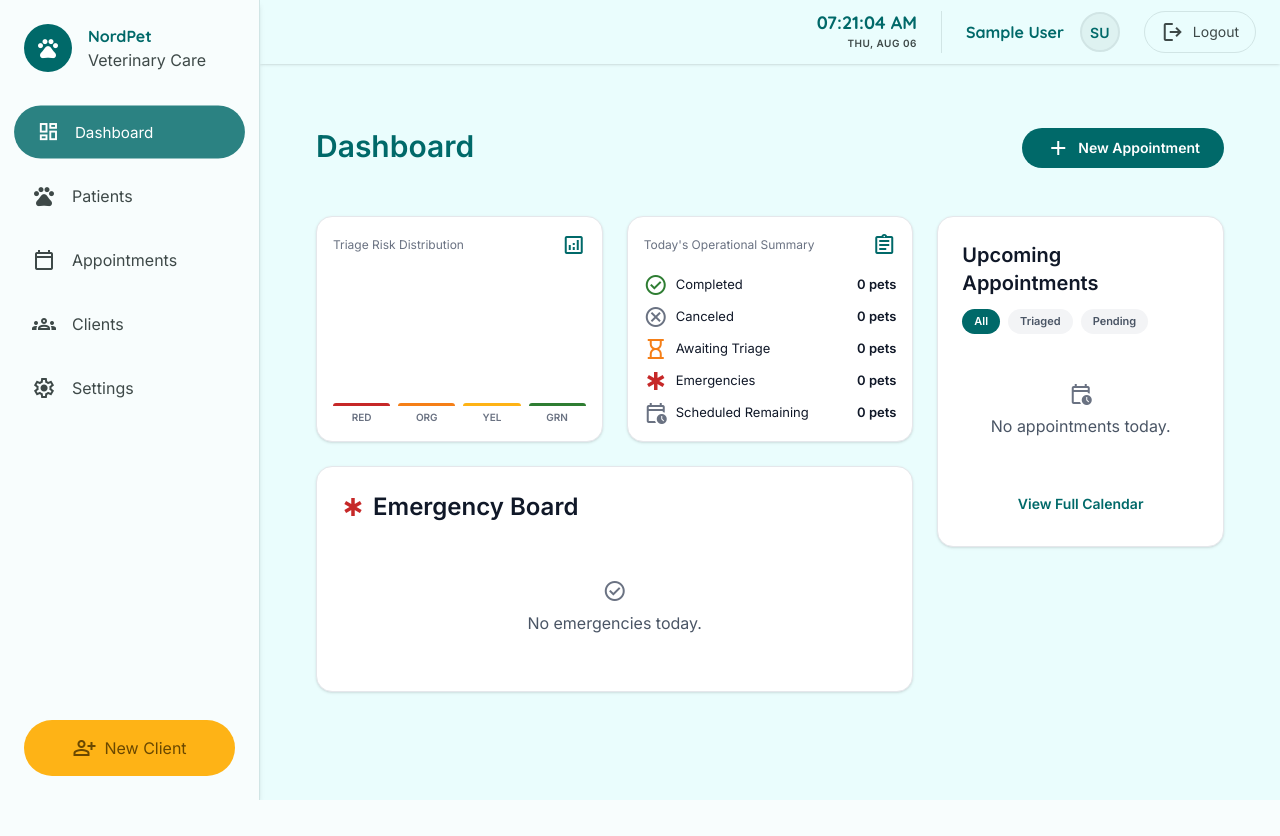
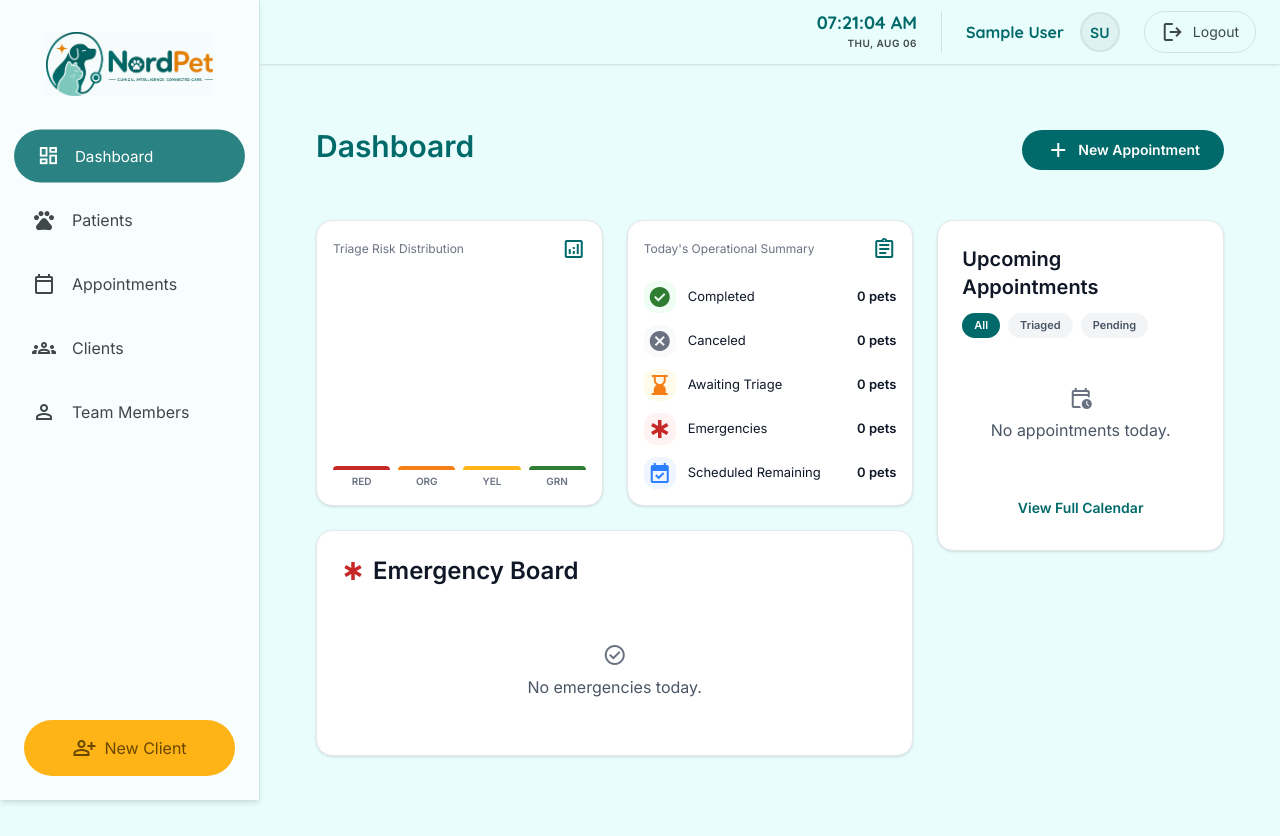
Before and after one commit to PratesB/nordpet-public, a Django app: page /dashboard/ in a window 1280 px wide. Before the commit the page ends 800 px from the top, so only its background shows below. Run offline with Django 5.2, Linux system fonts and the light colour scheme; the visitor is signed in with stand-in values (Sample User, id 1); data that the repository does not hold is empty; style sheets or scripts are compiled from the project's sources; parts of the project's set-up code (start-up, migrations or seed data) failed here and were passed over.

Commit message:
implement user settings management, enhance patient profile layout, and update UI icons.

```diff
--- a/clients/models.py
+++ b/clients/models.py
@@ -71,7 +71,7 @@ class Appointment(models.Model):
     REASON_CHOICES = [
         ('routine', 'Routine Check-up'),
         ('vaccine', 'Vaccination'),
-        ('illness', 'Illness / Sickness'),
+        ('illness', 'Illness'),
         ('emergency', 'Emergency'),
         ('surgery', 'Surgery'),
         ('followup', 'Follow-up'),
--- a/clients/templates/clients/appointments.html
+++ b/clients/templates/clients/appointments.html
@@ -6,7 +6,7 @@
     <div class="flex items-center justify-between bg-surface-container-lowest p-4 md:p-6 rounded-2xl shadow-sm border border-border-teal bg-gradient-to-r from-surface-container-lowest to-surface-container-low mb-4">
         <!-- LEFT: Navigation -->
         <div class="flex items-center gap-6">
-            <h2 class="text-xl font-bold text-on-surface min-w-[150px] m-0">{{ current_month_year }}</h2>
+            <h2 class="text-xl font-bold text-primary min-w-[150px] m-0">{{ current_month_year }}</h2>
             <div class="flex items-center bg-surface-container-low rounded-full p-1 border border-border-teal shadow-sm">
                 <a href="?date={{ prev_date }}{{ vet_query }}"
                    class="p-2 flex items-center justify-center rounded-full hover:bg-surface-container-high transition-colors text-on-surface-variant"><span class="material-symbols-outlined text-[20px]">chevron_left</span></a>
--- a/clients/templates/clients/client_list.html
+++ b/clients/templates/clients/client_list.html
@@ -5,7 +5,7 @@
     <div class="max-w-7xl mx-auto w-full px-4 md:px-8 py-6 [&_.material-symbols-outlined]:[font-variation-settings:'FILL'_0,'wght'_400,'GRAD'_0,'opsz'_24]">
         <div class="flex justify-between items-end mb-6">
             <div>
-                <h2 class="font-headline-lg text-3xl font-bold text-primary mb-2">Clients</h2>
+                <h2 class="text-3xl font-bold text-primary mb-2">Clients</h2>
                 <p class="font-body-sm text-base text-on-surface-variant">Manage and view all registered clients and their pets.</p>
             </div>
             <a href="{% url 'clients:new_client' %}" class="bg-primary text-on-primary text-sm font-semibold px-4 py-2 rounded-full hover:bg-surface-tint transition-colors flex items-center gap-1.5">
--- a/clients/templates/clients/new_client.html
+++ b/clients/templates/clients/new_client.html
@@ -5,7 +5,7 @@
     <!-- Main Content Area -->
     <div class="flex-1 px-4 md:px-6 pb-12 max-w-7xl mx-auto w-full mt-8">
         <div class="mb-8">
-            <h2 class="text-3xl font-bold text-teal-900 mb-1">New Client</h2>
+            <h2 class="text-3xl font-bold text-primary mb-2">New Client</h2>
             <p class="text-gray-500">Register a new client and their pet in the system.</p>
         </div>
         <form class="space-y-12"
--- a/clients/templates/clients/patients.html
+++ b/clients/templates/clients/patients.html
@@ -5,7 +5,7 @@
     <div class="max-w-7xl mx-auto w-full px-4 md:px-8 py-6 [&_.material-symbols-outlined]:[font-variation-settings:'FILL'_0,'wght'_400,'GRAD'_0,'opsz'_24]">
         <div class="flex justify-between items-end mb-6">
             <div>
-                <h2 class="font-headline-lg text-3xl font-bold text-primary mb-2">Patients</h2>
+                <h2 class="text-3xl font-bold text-primary mb-2">Patients</h2>
                 <p class="font-body-md text-base text-on-surface-variant">Manage and view all registered veterinary patients.</p>
             </div>
         </div>
--- a/templates/base.html
+++ b/templates/base.html
@@ -21,14 +21,8 @@
         <!-- SideNavBar -->
         <aside class="bg-mint-bg fixed left-0 top-0 h-screen w-[260px] shadow-md flex flex-col py-6 border-r border-border-teal z-20">
             <!-- Brand Header -->
-            <div class="px-6 mb-8 flex items-center gap-4">
-                <div class="w-12 h-12 rounded-full bg-primary flex items-center justify-center text-on-primary font-bold font-headline-md text-headline-md">
-                    <span class="material-symbols-outlined text-[28px]" data-weight="fill">pets</span>
-                </div>
-                <div>
-                    <h1 class="font-headline-md text-headline-md font-bold text-primary">NordPet</h1>
-                    <p class="font-body-sm text-body-sm text-on-surface-variant">Veterinary Care</p>
-                </div>
+            <div class="px-6 mb-8 mt-2 flex justify-center">
+                <img src="{% static 'imagens/logo.png' %}" alt="NordPet" class="max-h-16 w-auto object-contain mix-blend-multiply">
             </div>
             <!-- Navigation Tabs -->
             <nav class="flex-1 px-2 space-y-2">
@@ -57,20 +51,22 @@
                         <span class="material-symbols-outlined" data-icon="groups">groups</span>
                         Clients
                     </a>
-                    {% if request.user.is_authenticated and request.user.role == 'ADM' %}
-                        <!-- Team Members (Admin Only) -->
+                    {% if request.user.is_authenticated %}
+                        <!-- Team Members -->
                         <a class="flex items-center gap-4 rounded-full px-6 py-4 font-label-caps text-label-caps {% if request.resolver_match.url_name == 'team' %}bg-primary-container text-on-primary-container transition-transform duration-150 scale-95{% else %}text-on-surface-variant hover:bg-surface-container-highest transition-colors{% endif %}"
                            href="{% url 'users:team' %}">
                             <span class="material-symbols-outlined" data-icon="person">person</span>
                             Team Members
                         </a>
                     {% endif %}
-                    <!-- Settings -->
-                    <a class="flex items-center gap-4 rounded-full px-6 py-4 font-label-caps text-label-caps {% if request.resolver_match.url_name == 'settings' %}bg-primary-container text-on-primary-container transition-transform duration-150 scale-95{% else %}text-on-surface-variant hover:bg-surface-container-highest transition-colors{% endif %}"
-                       href="#">
-                        <span class="material-symbols-outlined" data-icon="settings">settings</span>
-                        Settings
-                    </a>
+                    {% if request.user.is_authenticated and request.user.role == 'ADM' %}
+                        <!-- Settings -->
+                        <a class="flex items-center gap-4 rounded-full px-6 py-4 font-label-caps text-label-caps {% if request.resolver_match.url_name == 'settings' %}bg-primary-container text-on-primary-container transition-transform duration-150 scale-95{% else %}text-on-surface-variant hover:bg-surface-container-highest transition-colors{% endif %}"
+                           href="{% url 'users:settings' %}">
+                            <span class="material-symbols-outlined" data-icon="settings">settings</span>
+                            Settings
+                        </a>
+                    {% endif %}
                 {% endblock %}
             </nav>
             <!-- CTA -->
--- a/users/templates/users/dashboard.html
+++ b/users/templates/users/dashboard.html
@@ -8,7 +8,7 @@
             <!-- Header Section -->
             <div class="flex flex-col md:flex-row justify-between items-start md:items-center mb-12 gap-6">
                 <div>
-                    <h2 class="text-3xl font-bold text-primary mb-1">Dashboard</h2>
+                    <h2 class="text-3xl font-bold text-primary mb-2">Dashboard</h2>
                 </div>
                 <div class="flex gap-4 w-full md:w-auto">
                     <a href="{% url 'clients:new_appointment' %}"
@@ -60,38 +60,48 @@
                         <p class="text-[12px] text-gray-500">Today's Operational Summary</p>
                         <span class="material-symbols-outlined text-primary text-[20px]">assignment</span>
                     </div>
-                    <div class="space-y-2 mt-1">
-                        <div class="flex items-center justify-between">
-                            <div class="flex items-center gap-2">
-                                <span class="material-symbols-outlined text-success-green text-[16px]">check_circle</span>
+                    <div class="space-y-3 mt-2">
+                        <div class="flex items-center justify-between group">
+                            <div class="flex items-center gap-3">
+                                <div class="w-8 h-8 rounded-xl bg-green-50 flex items-center justify-center group-hover:bg-green-100 transition-colors">
+                                    <span class="material-symbols-outlined text-success-green text-[18px]" style="font-variation-settings: 'FILL' 1">check_circle</span>
+                                </div>
                                 <p class="text-[13px] text-gray-900 font-medium">Completed</p>
                             </div>
                             <span class="font-bold text-[13px] text-gray-900">{{ completed_appts }} pet{{ completed_appts|pluralize }}</span>
                         </div>
-                        <div class="flex items-center justify-between">
-                            <div class="flex items-center gap-2">
-                                <span class="material-symbols-outlined text-gray-500 text-[16px]">cancel</span>
+                        <div class="flex items-center justify-between group">
+                            <div class="flex items-center gap-3">
+                                <div class="w-8 h-8 rounded-xl bg-gray-50 flex items-center justify-center group-hover:bg-gray-100 transition-colors">
+                                    <span class="material-symbols-outlined text-gray-500 text-[18px]" style="font-variation-settings: 'FILL' 1">cancel</span>
+                                </div>
                                 <p class="text-[13px] text-gray-900 font-medium">Canceled</p>
                             </div>
                             <span class="font-bold text-[13px] text-gray-900">{{ canceled_appts }} pet{{ canceled_appts|pluralize }}</span>
                         </div>
-                        <div class="flex items-center justify-between">
-                            <div class="flex items-center gap-2">
-                                <span class="material-symbols-outlined text-warning-amber text-[16px]">hourglass_empty</span>
+                        <div class="flex items-center justify-between group">
+                            <div class="flex items-center gap-3">
+                                <div class="w-8 h-8 rounded-xl bg-amber-50 flex items-center justify-center group-hover:bg-amber-100 transition-colors">
+                                    <span class="material-symbols-outlined text-warning-amber text-[18px]" style="font-variation-settings: 'FILL' 1">hourglass_bottom</span>
+                                </div>
                                 <p class="text-[13px] text-gray-900 font-medium">Awaiting Triage</p>
                             </div>
                             <span class="font-bold text-[13px] text-gray-900">{{ awaiting_triage }} pet{{ awaiting_triage|pluralize }}</span>
                         </div>
-                        <div class="flex items-center justify-between">
-                            <div class="flex items-center gap-2">
-                                <span class="material-symbols-outlined text-error-red text-[16px]">emergency</span>
+                        <div class="flex items-center justify-between group">
+                            <div class="flex items-center gap-3">
+                                <div class="w-8 h-8 rounded-xl bg-red-50 flex items-center justify-center group-hover:bg-red-100 transition-colors">
+                                    <span class="material-symbols-outlined text-error-red text-[18px]" style="font-variation-settings: 'FILL' 1">emergency</span>
+                                </div>
                                 <p class="text-[13px] text-gray-900 font-medium">Emergencies</p>
                             </div>
                             <span class="font-bold text-[13px] text-gray-900">{{ total_emergencies }} pet{{ total_emergencies|pluralize }}</span>
                         </div>
-                        <div class="flex items-center justify-between">
-                            <div class="flex items-center gap-2">
-                                <span class="material-symbols-outlined text-gray-500 text-[16px]">calendar_clock</span>
+                        <div class="flex items-center justify-between group">
+                            <div class="flex items-center gap-3">
+                                <div class="w-8 h-8 rounded-xl bg-blue-50 flex items-center justify-center group-hover:bg-blue-100 transition-colors">
+                                    <span class="material-symbols-outlined text-blue-500 text-[18px]" style="font-variation-settings: 'FILL' 1">event_available</span>
+                                </div>
                                 <p class="text-[13px] text-gray-900 font-medium">Scheduled Remaining</p>
                             </div>
                             <span class="font-bold text-[13px] text-gray-900">{{ scheduled_appts }} pet{{ scheduled_appts|pluralize }}</span>
@@ -202,8 +212,11 @@
                                     </div>
                                     <div class="bg-white rounded-2xl py-2 px-4 flex-1 border border-{% if appt.status == 'completed' %}transparent{% else %}border-teal{% endif %} hover:border-primary-container transition-colors cursor-pointer"
                                          onclick="">
-                                        <div class="flex justify-between items-center mb-0.5">
-                                            <span class="font-bold text-[12px] {% if appt.status == 'completed' %}text-primary{% else %}text-gray-500{% endif %} tracking-wide">{{ appt.scheduled_at|date:"h:i" }} - {{ appt.end_time|date:"h:i A" }}</span>
+                                        <div class="flex justify-between items-center mb-1.5">
+                                            <div class="flex items-center gap-1">
+                                                <span class="material-symbols-outlined text-[10px] {% if appt.status == 'completed' %}text-gray-400{% else %}text-primary{% endif %}">schedule</span>
+                                                <span class="font-bold text-[12px] {% if appt.status == 'completed' %}text-gray-400 line-through{% else %}text-primary{% endif %} tracking-wide">{{ appt.scheduled_at|date:"h:i" }} - {{ appt.end_time|date:"h:i A" }}</span>
+                                            </div>
                                             {% if appt.status == 'completed' %}
                                                 <span class="bg-success-green/20 text-success-green border border-success-green/30 text-[9px] font-bold px-2 py-0.5 rounded-full uppercase tracking-wider flex items-center gap-1"><span class="material-symbols-outlined text-[12px]">check_circle</span> COMPLETED</span>
                                             {% elif appt.status == 'in_progress' %}
@@ -212,14 +225,16 @@
                                                 <span class="{% if appt.reason == 'routine' %}bg-blue-500/20 text-blue-800{% elif appt.reason == 'vaccine' %}bg-green-500/20 text-green-800{% elif appt.reason == 'illness' %}bg-orange-500/20 text-orange-800{% elif appt.reason == 'emergency' %}bg-red-500/20 text-red-800{% elif appt.reason == 'surgery' %}bg-purple-500/20 text-purple-800{% elif appt.reason == 'followup' %}bg-teal-500/20 text-teal-800{% else %}bg-gray-500/20 text-gray-800{% endif %} text-[9px] font-bold px-2 py-0.5 rounded-full uppercase tracking-wider">{{ appt.get_reason_display }}</span>
                                             {% endif %}
                                         </div>
-                                        <h4 class="text-[15px] font-semibold text-gray-900">{{ appt.animal.name }}</h4>
+                                        <h4 class="text-[16px] font-bold text-primary mb-1.5">{{ appt.animal.name }}</h4>
                                         <div class="flex items-end justify-between mt-1">
-                                            <div>
-                                                <p class="text-[12px] text-gray-500 flex items-center gap-1">
-                                                    <span class="material-symbols-outlined text-[14px]">person</span> Owner: {{ appt.animal.owner.name }}
+                                            <div class="space-y-1">
+                                                <p class="text-[12px] text-gray-600 flex items-center gap-1.5">
+                                                    <span class="material-symbols-outlined text-[10px] text-sky-500" style="font-variation-settings: 'FILL' 1">person</span>
+                                                    <span class="font-medium text-gray-800">{{ appt.animal.owner.name }}</span>
                                                 </p>
-                                                <p class="text-[12px] text-gray-500 flex items-center gap-1 mt-0.5">
-                                                    <span class="material-symbols-outlined text-[14px]">medical_services</span> Dr. {{ appt.veterinarian.first_name }} {{ appt.veterinarian.last_name }}
+                                                <p class="text-[12px] text-gray-600 flex items-center gap-1.5">
+                                                    <span class="material-symbols-outlined text-[10px] text-indigo-400" style="font-variation-settings: 'FILL' 1">medical_services</span>
+                                                    <span class="font-medium text-gray-800">Dr. {{ appt.veterinarian.first_name }} {{ appt.veterinarian.last_name }}</span>
                                                 </p>
                                             </div>
                                             {% if appt.status == 'completed' or appt.status == 'in_progress' %}
@@ -476,8 +491,11 @@
                                     </div>
                                     <div class="bg-white rounded-2xl py-2 px-4 flex-1 border border-{% if appt.status == 'completed' %}transparent{% else %}border-teal{% endif %} hover:border-primary-container transition-colors cursor-pointer"
                                          onclick="">
-                                        <div class="flex justify-between items-center mb-0.5">
-                                            <span class="font-bold text-[12px] {% if appt.status == 'completed' %}text-primary{% else %}text-gray-500{% endif %} tracking-wide">{{ appt.scheduled_at|date:"h:i" }} - {{ appt.end_time|date:"h:i A" }}</span>
+                                        <div class="flex justify-between items-center mb-1.5">
+                                            <div class="flex items-center gap-1">
+                                                <span class="material-symbols-outlined text-[10px] {% if appt.status == 'completed' %}text-gray-400{% else %}text-primary{% endif %}">schedule</span>
+                                                <span class="font-bold text-[12px] {% if appt.status == 'completed' %}text-gray-400 line-through{% else %}text-primary{% endif %} tracking-wide">{{ appt.scheduled_at|date:"h:i" }} - {{ appt.end_time|date:"h:i A" }}</span>
+                                            </div>
                                             {% if appt.status == 'completed' %}
                                                 <span class="bg-success-green/20 text-success-green border border-success-green/30 text-[9px] font-bold px-2 py-0.5 rounded-full uppercase tracking-wider flex items-center gap-1"><span class="material-symbols-outlined text-[12px]">check_circle</span> COMPLETED</span>
                                             {% elif appt.status == 'in_progress' %}
@@ -486,14 +504,16 @@
                                                 <span class="{% if appt.reason == 'routine' %}bg-blue-500/20 text-blue-800{% elif appt.reason == 'vaccine' %}bg-green-500/20 text-green-800{% elif appt.reason == 'illness' %}bg-orange-500/20 text-orange-800{% elif appt.reason == 'emergency' %}bg-red-500/20 text-red-800{% elif appt.reason == 'surgery' %}bg-purple-500/20 text-purple-800{% elif appt.reason == 'followup' %}bg-teal-500/20 text-teal-800{% else %}bg-gray-500/20 text-gray-800{% endif %} text-[9px] font-bold px-2 py-0.5 rounded-full uppercase tracking-wider">{{ appt.get_reason_display }}</span>
                                             {% endif %}
                                         </div>
-                                        <h4 class="text-[15px] font-semibold text-gray-900">{{ appt.animal.name }}</h4>
+                                        <h4 class="text-[16px] font-bold text-primary mb-1.5">{{ appt.animal.name }}</h4>
                                         <div class="flex items-end justify-between mt-1">
-                                            <div>
-                                                <p class="text-[12px] text-gray-500 flex items-center gap-1">
-                                                    <span class="material-symbols-outlined text-[14px]">person</span> Owner: {{ appt.animal.owner.name }}
+                                            <div class="space-y-1">
+                                                <p class="text-[12px] text-gray-600 flex items-center gap-1.5">
+                                                    <span class="material-symbols-outlined text-[10px] text-sky-500" style="font-variation-settings: 'FILL' 1">person</span>
+                                                    <span class="font-medium text-gray-800">{{ appt.animal.owner.name }}</span>
                                                 </p>
-                                                <p class="text-[12px] text-gray-500 flex items-center gap-1 mt-0.5">
-                                                    <span class="material-symbols-outlined text-[14px]">medical_services</span> Dr. {{ appt.veterinarian.first_name }} {{ appt.veterinarian.last_name }}
+                                                <p class="text-[12px] text-gray-600 flex items-center gap-1.5">
+                                                    <span class="material-symbols-outlined text-[10px] text-indigo-400" style="font-variation-settings: 'FILL' 1">medical_services</span>
+                                                    <span class="font-medium text-gray-800">Dr. {{ appt.veterinarian.first_name }} {{ appt.veterinarian.last_name }}</span>
                                                 </p>
                                             </div>
                                             {% if appt.status == 'completed' or appt.status == 'in_progress' %}
--- a/users/urls.py
+++ b/users/urls.py
@@ -11,6 +11,7 @@ urlpatterns = [
     path('dashboard/', views.dashboard, name='dashboard'),
     path('logout/', views.logout, name='logout'),
     path('team/new/', views.register_member, name='register_member'),
+    path('settings/', views.settings, name='settings'),
     path('team/', views.team, name='team'),
     path('team/<uuid:user_id>/update/', views.update_member, name='update_member'),
     path('team/<uuid:user_id>/delete/', views.delete_member, name='delete_member'),
--- a/users/views.py
+++ b/users/views.py
@@ -8,6 +8,7 @@ from django.utils import timezone
 from datetime import timedelta
 from .models import User
 from clients.models import Appointment
+from django.db.models import Q
 
 
 
@@ -159,14 +160,48 @@ def register_member(request):
     return render(request, 'users/register_member.html')
 
 
+@login_required(login_url='users:login')
+def settings(request):
+    if request.user.role != 'ADM':
+        messages.error(request, 'Only Administrators can access settings.')
+        return redirect('users:dashboard')
 
-from django.db.models import Q
+    if request.method == 'POST':
+        user = request.user
+        user.first_name = request.POST.get('first_name')
+        user.last_name = request.POST.get('last_name')
+        user.phone = request.POST.get('phone')
+
+        email = request.POST.get('email')
+        if User.objects.filter(email=email).exclude(id=user.id).exists():
+            messages.error(request, 'Email already in use by another user.')
+            return redirect('users:settings')
+
+        photo = request.FILES.get('photo')
+        if photo:
+            user.photo = photo
+
+        password = request.POST.get('password')
+        if password:
+            user.set_password(password)
+
+        user.email = email
+        user.save()
+
+        if password:
+            from django.contrib.auth import update_session_auth_hash
+            update_session_auth_hash(request, user)
+
+        messages.success(request, 'Settings updated successfully')
+        return redirect('users:settings')
+
+    return render(request, 'users/settings.html')
+
+
+
 
 @login_required(login_url='users:login')
 def team(request):
-    if request.user.role != 'ADM':
-        return redirect('users:dashboard')
-
     search_query = request.GET.get('search', '')
     role_filter = request.GET.get('role', '')
 
```
Also changed, not shown: clients/templates/clients/animal_chat.html (+39 -15 lines), clients/templates/clients/medical_record.html (+30 -24 lines), users/templates/users/login.html (+4 -10 lines), users/templates/users/settings.html (added, +121 -0 lines), users/templates/users/team.html (+11 -9 lines), static/imagens/logo.png (added).
